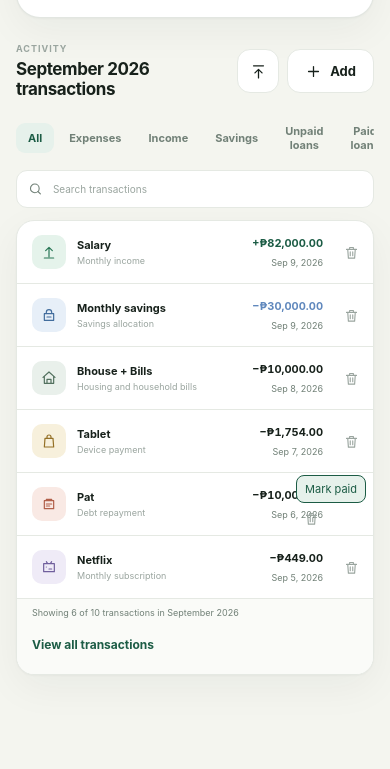
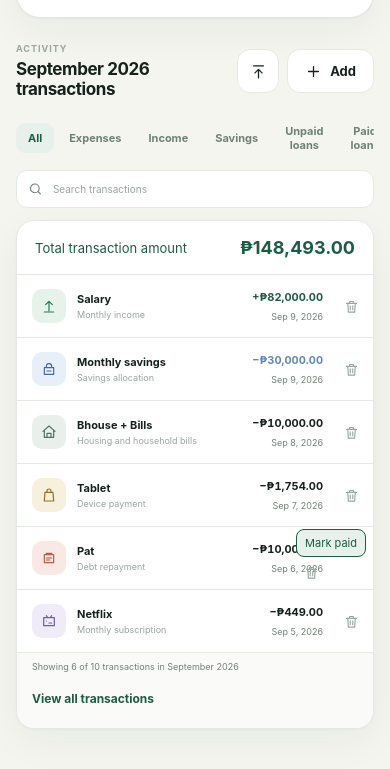
Before and after one commit to Levidepsi/financial-system, a website: page index.html in a window 390 px wide. Shown: the part 1615-2384 px from the top of the page. Drawn offline with Linux system fonts and the light colour scheme; files whose address does not match are found by name.

Commit message:
fix mobile

```diff
--- a/app.js
+++ b/app.js
@@ -262,6 +262,8 @@ const elements = {
   empty: document.querySelector("#empty-state"),
   emptyMessage: document.querySelector("#empty-message"),
   tableSummary: document.querySelector("#table-summary"),
+  transactionTotalLabel: document.querySelector("#transaction-total-label"),
+  transactionTotalAmount: document.querySelector("#transaction-total-amount"),
   viewAll: document.querySelector("#view-all"),
   count: document.querySelector("#transaction-count"),
   balance: document.querySelector("#balance-value"),
@@ -492,6 +494,18 @@ function transactionRow(transaction) {
 
 function renderTransactions() {
   const filtered = filteredTransactions();
+  const totalLabels = {
+    all: "Total transaction amount",
+    expense: "Total expenses",
+    income: "Total income",
+    savings: "Total savings",
+    loans: "Total unpaid loans",
+    "paid-loans": "Total paid loans",
+  };
+  elements.transactionTotalLabel.textContent = totalLabels[state.typeFilter];
+  elements.transactionTotalAmount.textContent = formatCurrency.format(
+    filtered.reduce((total, transaction) => total + transaction.amount, 0),
+  );
   const visible = filtered.slice(0, state.visibleLimit);
   const hasFilters = state.typeFilter !== "all" || state.categoryFilter !== "all" || state.search;
   elements.list.innerHTML = visible.map(transactionRow).join("");
--- a/index.html
+++ b/index.html
@@ -264,6 +264,10 @@
           </div>
 
           <div class="table-card">
+            <div class="transaction-total" role="status">
+              <span id="transaction-total-label">Total transaction amount</span>
+              <strong id="transaction-total-amount"></strong>
+            </div>
             <table>
               <thead>
                 <tr>
--- a/styles.css
+++ b/styles.css
@@ -1284,6 +1284,23 @@ tr:hover .delete-button,
 .delete-button svg {
   width: 15px;
   height: 15px;
+}
+
+.transaction-total {
+  display: flex;
+  flex-wrap: wrap;
+  align-items: center;
+  justify-content: space-between;
+  gap: 8px 16px;
+  padding: 16px 18px;
+  border-bottom: 1px solid var(--line);
+  color: var(--green);
+  font-size: 13px;
+}
+
+.transaction-total strong {
+  font-size: 18px;
+  overflow-wrap: anywhere;
 }
 
 .table-footer {
```
